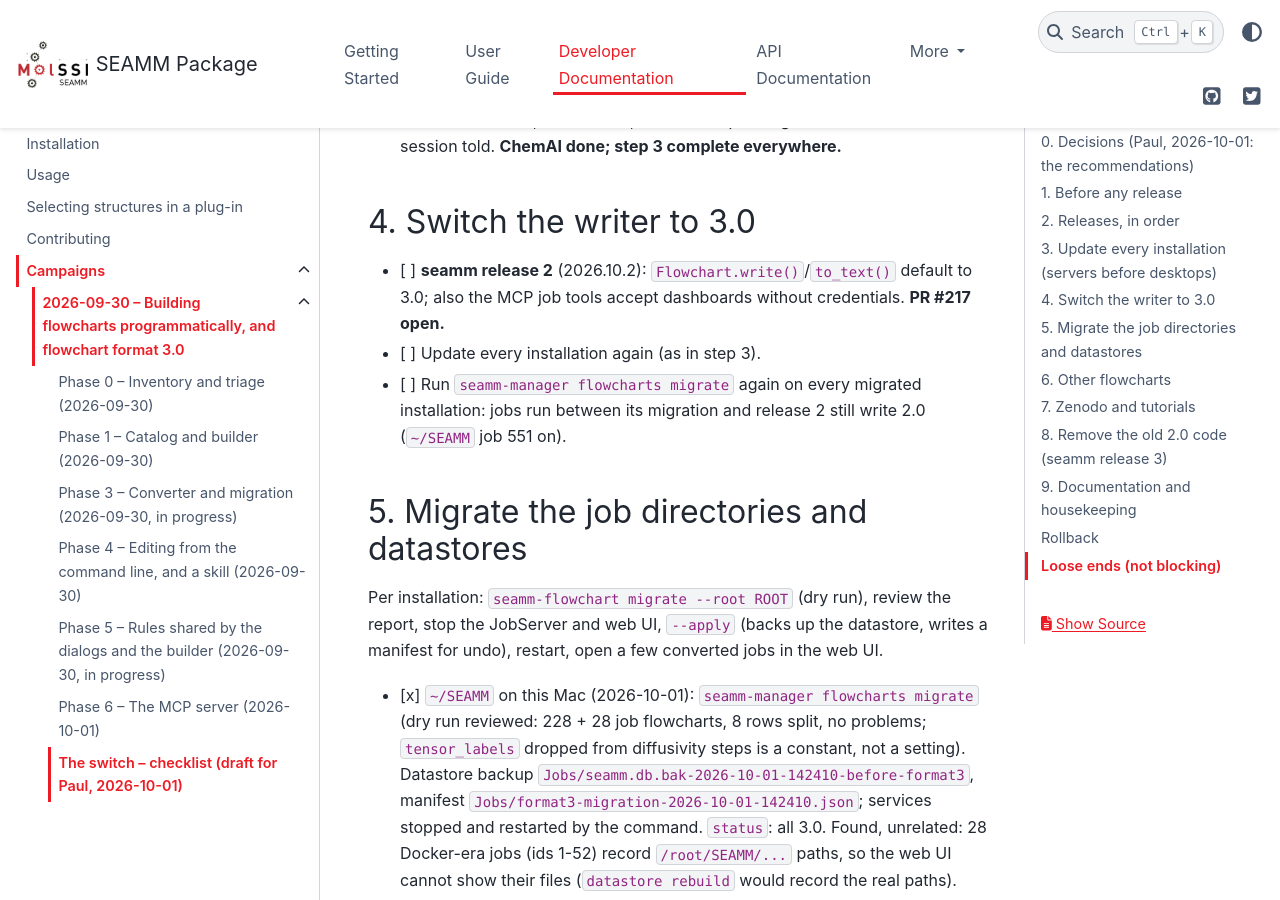
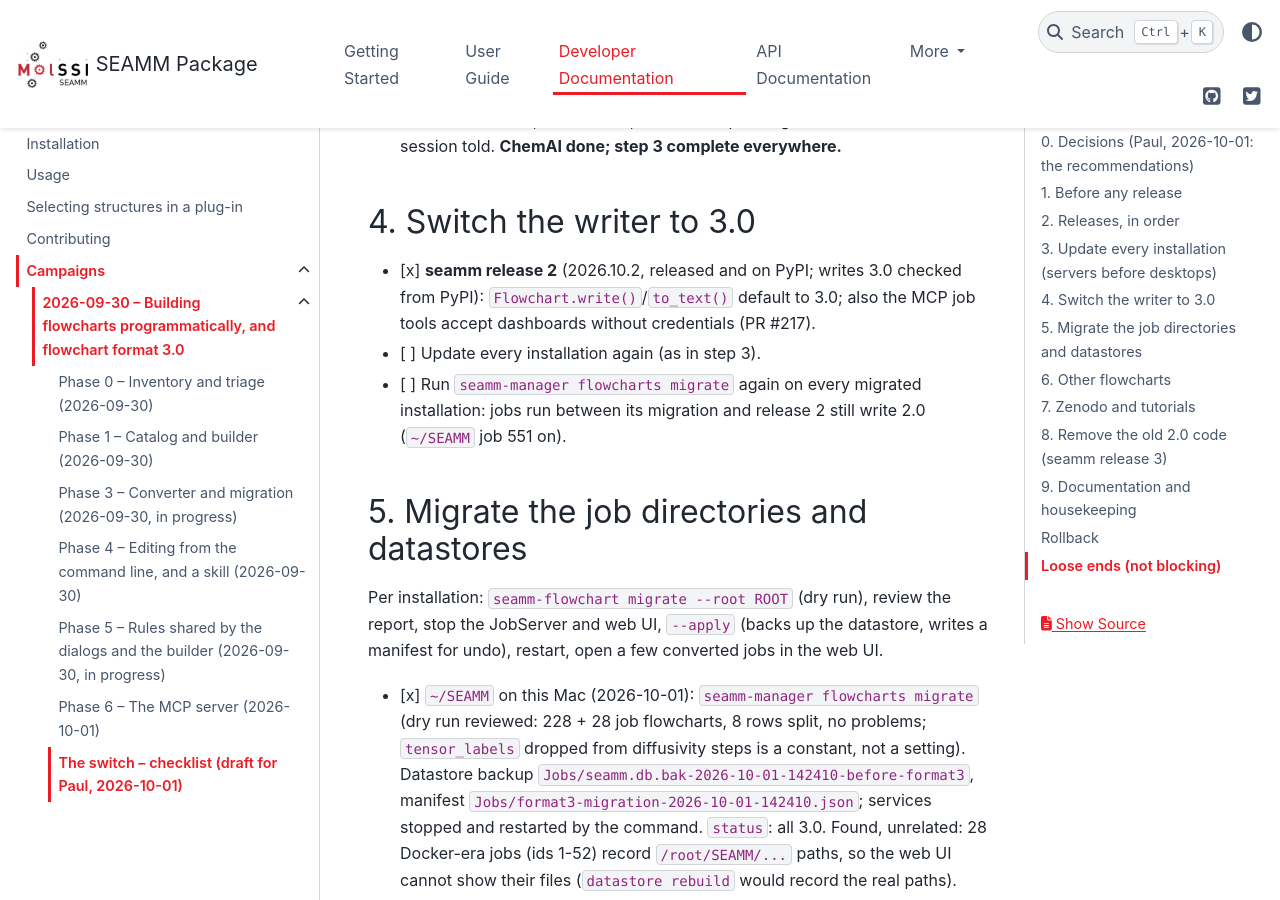
Before and after one commit to molssi-seamm/seamm, a Sphinx documentation site: the page built from docs/developer_guide/campaigns/2026-09-30/NOTES_switch.rst, in a window 1280 px wide and 900 px high, scrolled down 5511 px. Built offline with Sphinx 7.4.7 and the PyData theme 0.15.4, drawn with Linux system fonts in a browser that asks for light colours; pages that are not in the unit, such as notebooks, are missing from menus.

Commit message:
Switch checklist: release 2 released
Co-Authored-By: Claude Opus 5.5 <noreply@anthropic.com>

```diff
--- a/docs/developer_guide/campaigns/2026-09-30/NOTES_switch.rst
+++ b/docs/developer_guide/campaigns/2026-09-30/NOTES_switch.rst
@@ -188,8 +188,8 @@ small test job and check it runs and its flowchart is recorded.
 4. Switch the writer to 3.0
 ---------------------------
 
-- [ ] **seamm release 2** (2026.10.2): ``Flowchart.write()``/``to_text()`` default to 3.0;
-  also the MCP job tools accept dashboards without credentials. **PR #217 open.**
+- [x] **seamm release 2** (2026.10.2, released and on PyPI; writes 3.0 checked from PyPI): ``Flowchart.write()``/``to_text()`` default to 3.0;
+  also the MCP job tools accept dashboards without credentials (PR #217).
 - [ ] Update every installation again (as in step 3).
 - [ ] Run ``seamm-manager flowcharts migrate`` again on every migrated installation: jobs
   run between its migration and release 2 still write 2.0 (``~/SEAMM`` job 551 on).
```
